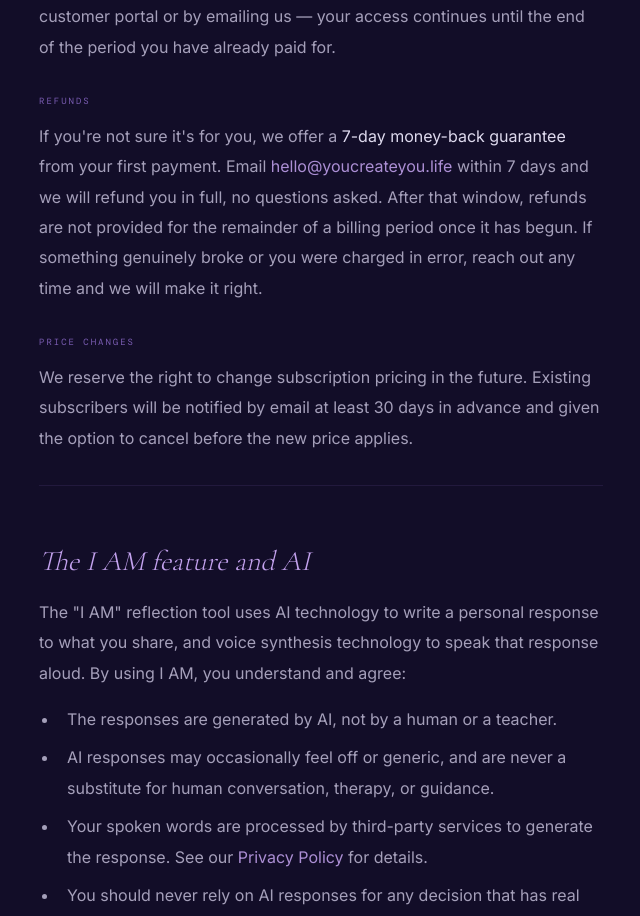
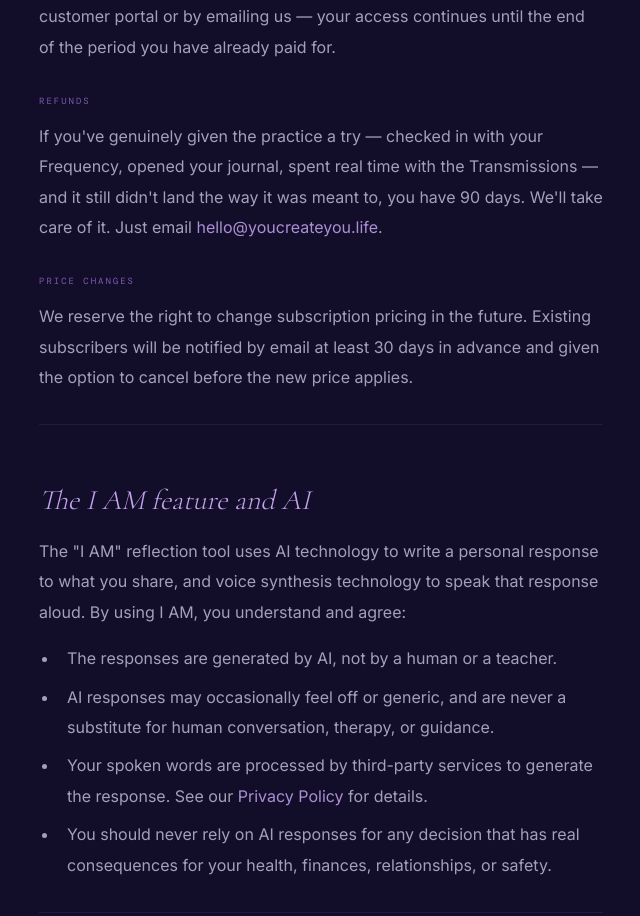
Before and after one commit to PixieC786/youcreateyou-website, a Next.js app: page /terms in a window 1280 px wide. Shown: the part 2020-2936 px from the top of the page, without its empty margins (319-959 px from the left). Built offline with nearby package versions, Linux system fonts and the light colour scheme; a web font is replaced by a local one.

Commit message:
Replace 7-day refund guarantee with 90-day, engagement-based policy
Matches the same update on the app's terms page — a longer, generous
window that filters for genuine effort rather than a short
no-questions-asked guarantee, phrased in YCY's own voice.

```diff
--- a/app/terms/page.tsx
+++ b/app/terms/page.tsx
@@ -142,15 +142,12 @@ export default function TermsPage() {
 
         <H3>Refunds</H3>
         <P>
-          If you're not sure it's for you, we offer a <Strong>7-day money-back guarantee</Strong> from
-          your first payment. Email{' '}
+          If you've genuinely given the practice a try — checked in with your Frequency, opened
+          your journal, spent real time with the Transmissions — and it still didn't land the way
+          it was meant to, you have 90 days. We'll take care of it. Just email{' '}
           <a href="mailto:hello@youcreateyou.life" style={{ color: 'rgba(210,175,255,0.8)' }}>
             hello@youcreateyou.life
-          </a>{' '}
-          within 7 days and we will refund you in full, no questions asked. After that window,
-          refunds are not provided for the remainder of a billing period once it has begun. If
-          something genuinely broke or you were charged in error, reach out any time and we will
-          make it right.
+          </a>.
         </P>
 
         <H3>Price changes</H3>
```
